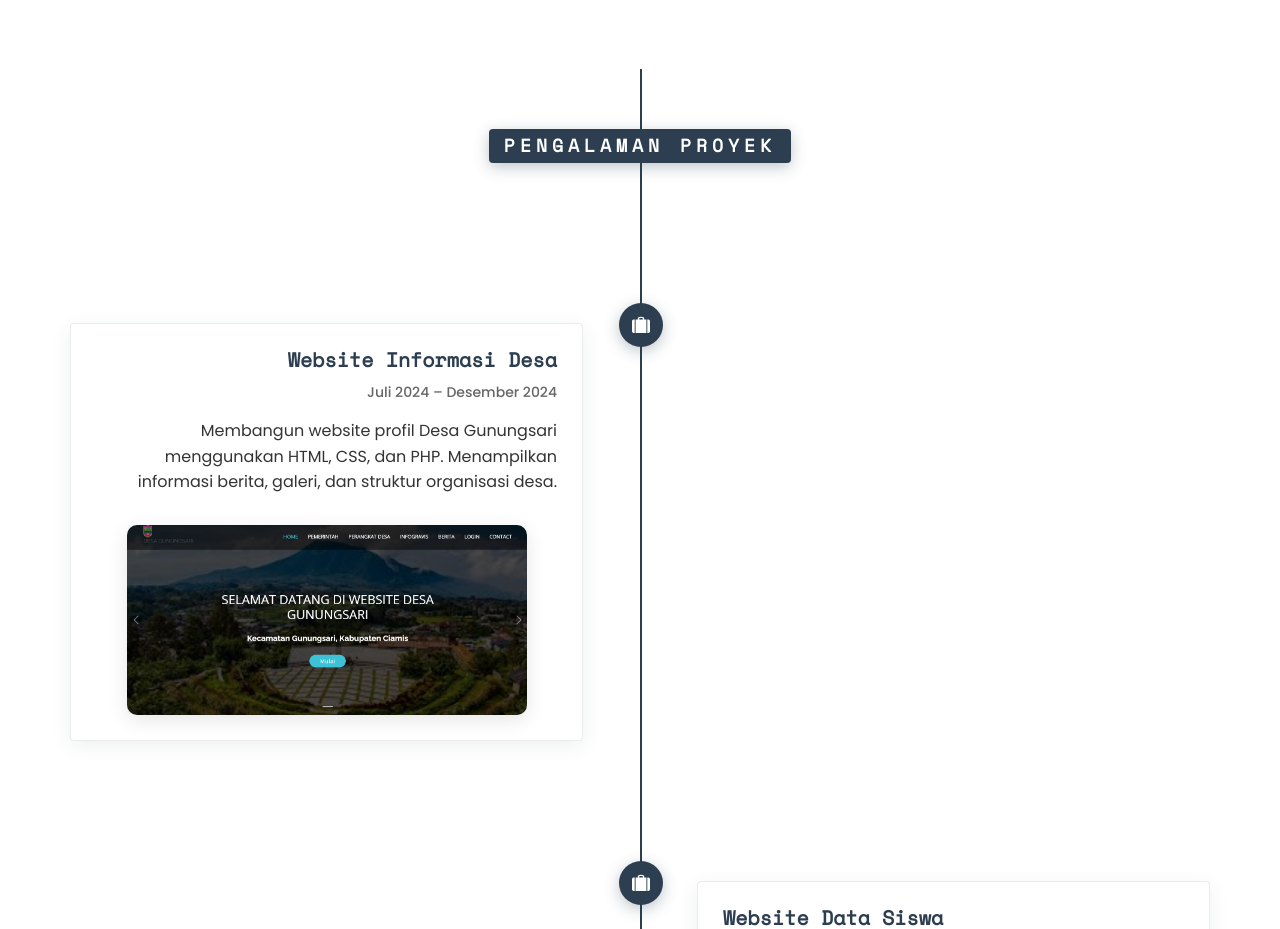
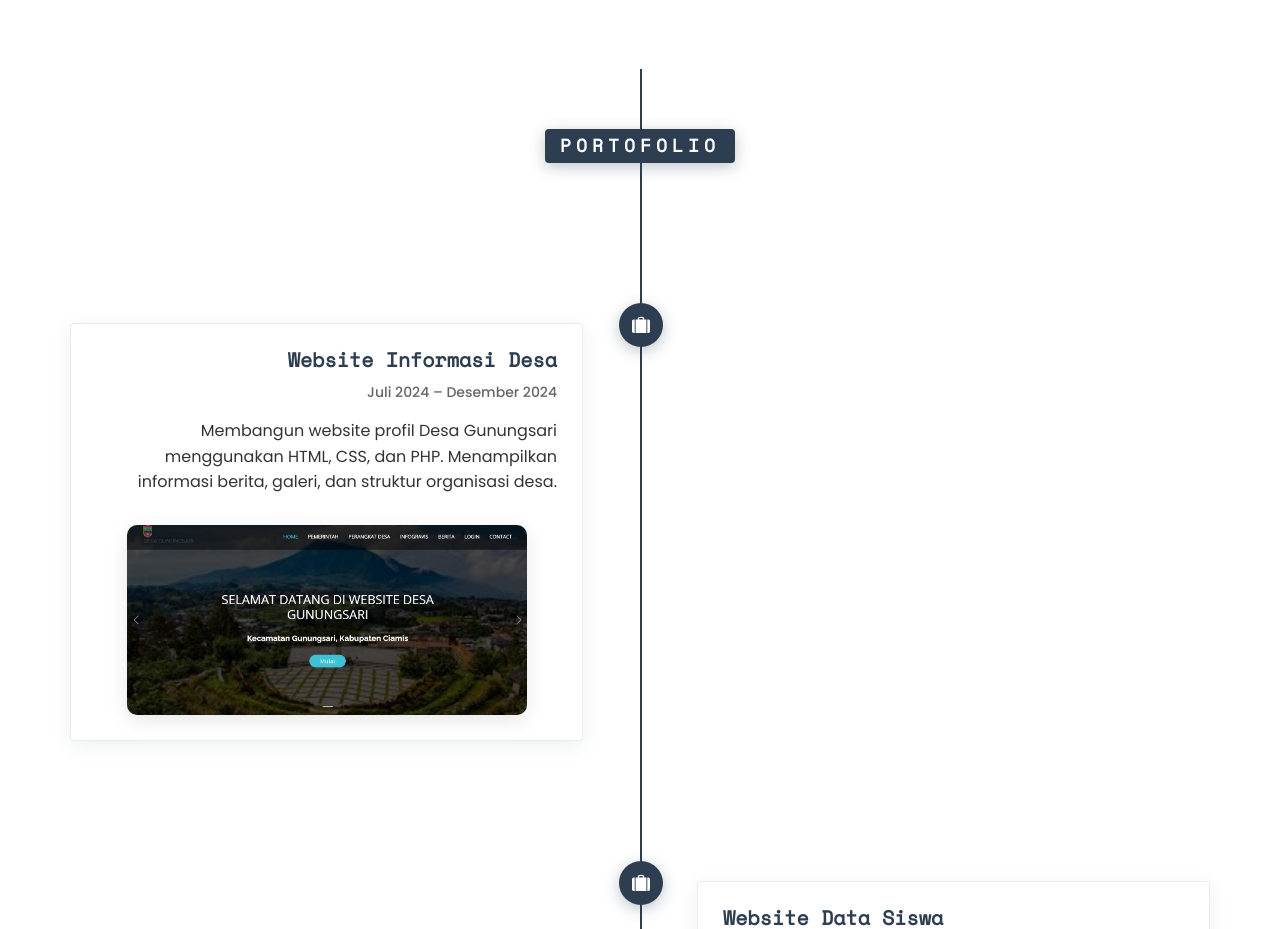
Before and after one commit to rahmafs/cv_website, a plain HTML site: page index.html in a window 1280 px wide. Shown: the part 1960-2889 px from the top of the page. Drawn offline with nearby package versions, Linux system fonts and the light colour scheme; files whose address does not match are found by name.

Commit message:
Update index.html

```diff
--- a/index.html
+++ b/index.html
@@ -543,7 +543,7 @@
                 <div class="col-md-12 col-md-offset-0">
                     <ul class="timeline">
                         <li class="timeline-heading text-center animate-box">
-                            <div><h3>Pengalaman Proyek</h3></div>
+                            <div><h3>Portofolio</h3></div>
                         </li>
                        <li class="animate-box timeline-unverted">
     <div class="timeline-badge"><i class="icon-suitcase"></i></div>
```
